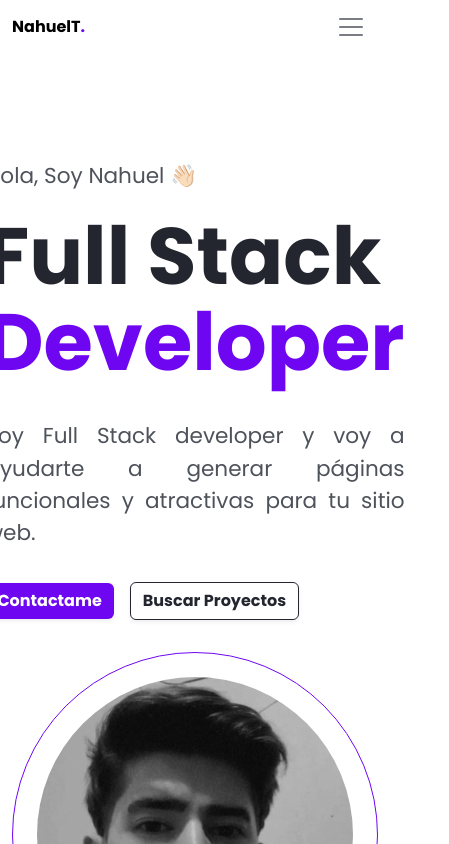
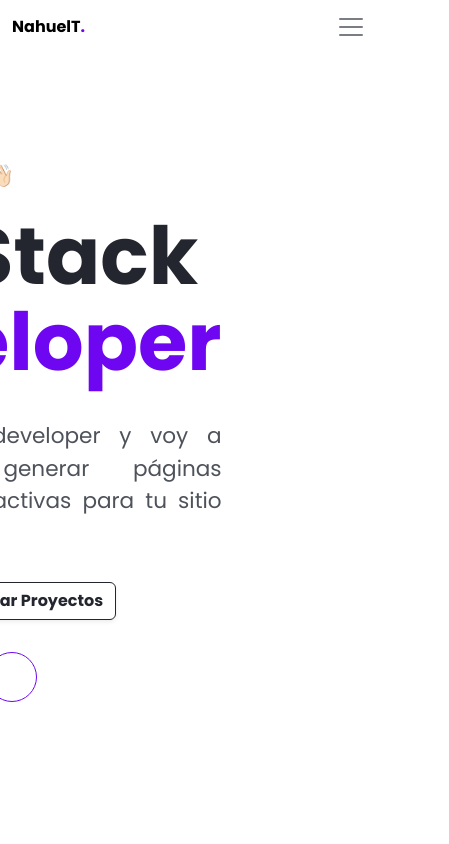
Before and after one commit to NahuelTeruel/ReactPorfolio, a React (Vite) app: page / in a window 390 px wide. Shown: the top 844 px of the page, 449 px wide, since content can reach past the window. Built offline with nearby package versions, Linux system fonts and the light colour scheme.

Commit message:
cambio responsive

```diff
--- a/src/components/home/Home.jsx
+++ b/src/components/home/Home.jsx
@@ -15,7 +15,7 @@ function Home() {
     }, []);
 
     return (
-    <section className="container align-items-center" id="home">
+    <section className="container" id="home">
         <div className="d-flex flex-column flex-md-row align-items-center">
             <div className="text-container" data-aos="fade-down">
                 <p className="fs-4 text">Hola, Soy Nahuel 👋🏻</p>
--- a/src/index.css
+++ b/src/index.css
@@ -8,3 +8,7 @@
   margin-top: 10rem;
   margin-bottom: 15rem;
 }
+
+body {
+  width: 20px;
+}
```
